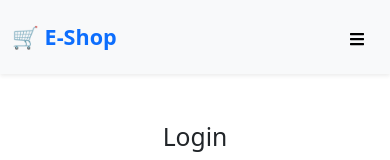
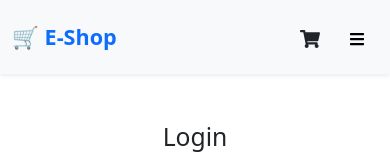
Before and after one commit to arunkashyap230/ecommerce_FE, a React (Create React App) app: page /login in a window 390 px wide. Shown: the top 160 px of the page. Built offline with nearby package versions, Linux system fonts and the light colour scheme.

Commit message:
navAndLoginOut

```diff
--- a/src/components/Navbar.js
+++ b/src/components/Navbar.js
@@ -31,19 +31,51 @@ const NavigationBar = () => {
 
   return (
     <>
-      <Navbar bg="light" variant="light" className="shadow-sm py-3 sticky-top">
-        <Container>
-          <Navbar.Brand as={Link} to="/" className="fw-bold fs-4 d-flex gap-2">
+      <Navbar
+        bg="light"
+        variant="light"
+        expand="lg"
+        className="shadow-sm py-3 sticky-top"
+      >
+        <Container className="d-flex justify-content-between align-items-center">
+          {/* Brand */}
+          <Navbar.Brand
+            as={Link}
+            to="/"
+            className="fw-bold fs-4 d-flex align-items-center gap-2"
+          >
             🛒 E-Shop
           </Navbar.Brand>
 
-          {/* Toggle Button */}
-          <Button variant="light" onClick={handleShow} className="d-lg-none">
+          {/* Right-side icons (Mobile View) */}
+          <div className="d-lg-none d-flex align-items-center gap-3">
+            {user && (
+              <span
+                className="fw-semibold text-muted"
+                style={{ fontSize: "0.9rem" }}
+              >
+                👋 {user.name}
+              </span>
+            )}
+            <Link to="/cart" className="position-relative text-dark">
+              <FaShoppingCart size={20} />
+              {cart.length > 0 && (
+                <Badge
+                  bg="danger"
+                  pill
+                  className="position-absolute top-0 start-100 translate-middle"
+                >
+                  {cart.length}
+                </Badge>
+              )}
+            </Link>
+            <Button variant="light" onClick={handleShow}>
               <FaBars />
             </Button>
+          </div>
 
           {/* Desktop View */}
-          <Nav className="ms-auto d-none d-lg-flex align-items-center gap-3">
+          <Nav className="ms-auto d-none d-lg-flex align-items-center gap-4">
             <Nav.Link
               as={Link}
               to="/"
@@ -94,6 +126,7 @@ const NavigationBar = () => {
               className="position-relative d-flex align-items-center gap-1"
             >
               <FaShoppingCart /> Cart
+              {cart.length > 0 && (
                 <Badge
                   bg="danger"
                   pill
@@ -101,6 +134,7 @@ const NavigationBar = () => {
                 >
                   {cart.length}
                 </Badge>
+              )}
             </Nav.Link>
           </Nav>
         </Container>
--- a/src/pages/Login.js
+++ b/src/pages/Login.js
@@ -34,7 +34,14 @@ const Login = () => {
         const data = await res.json();
 
         if (res.ok) {
-          login(data.user || data.customer, data.token); // Call context login
+          const rawUser = data.user || data.customer;
+          const normalizedUser = {
+            name: rawUser.name || rawUser.fullName,
+            email: rawUser.email,
+            role: rawUser.role,
+          };
+
+          login(normalizedUser, data.token); // Call context login with consistent format
           navigate("/");
           return;
         }
```
Lines whose indentation alone changed are shown as unchanged.
